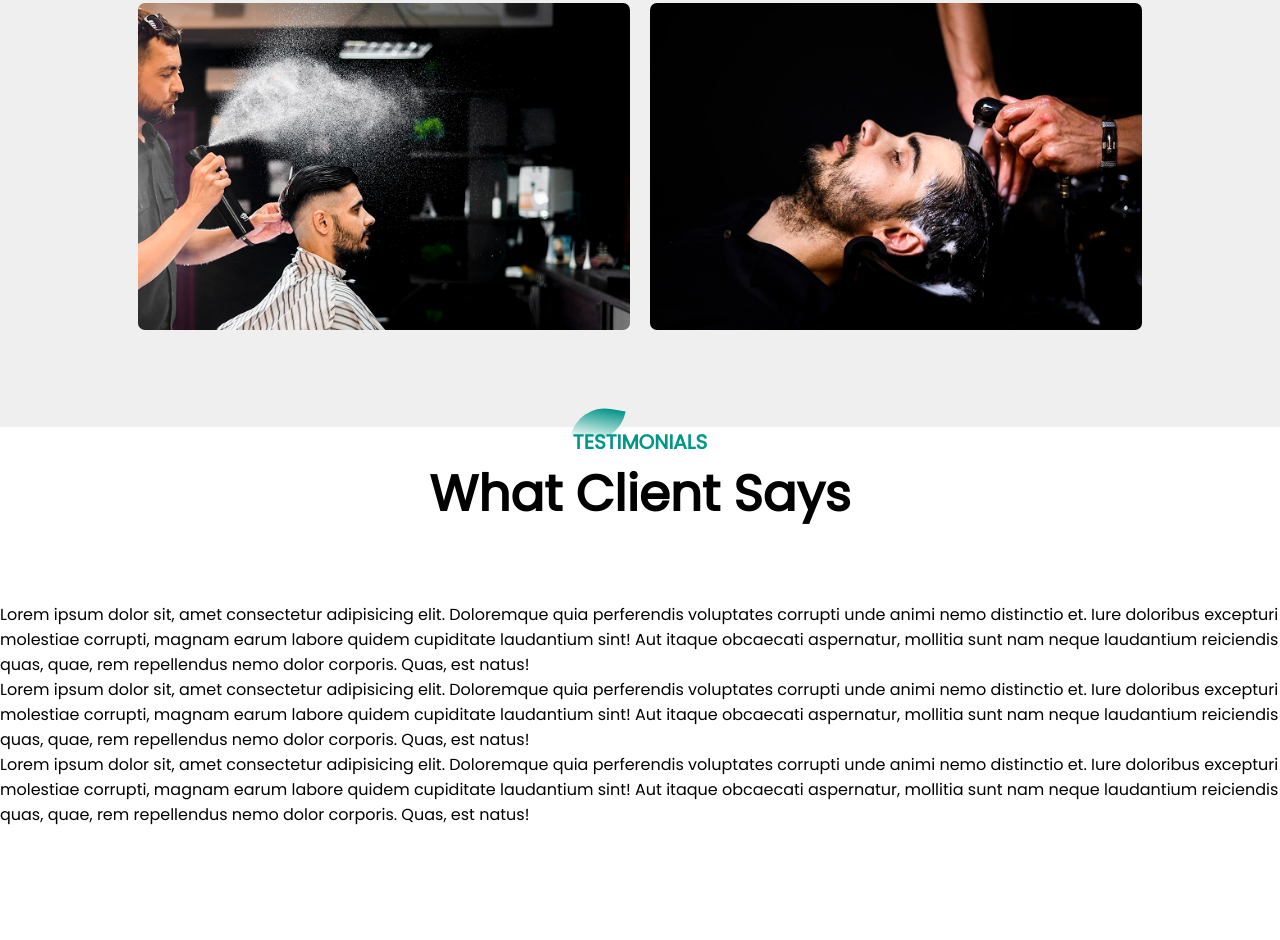
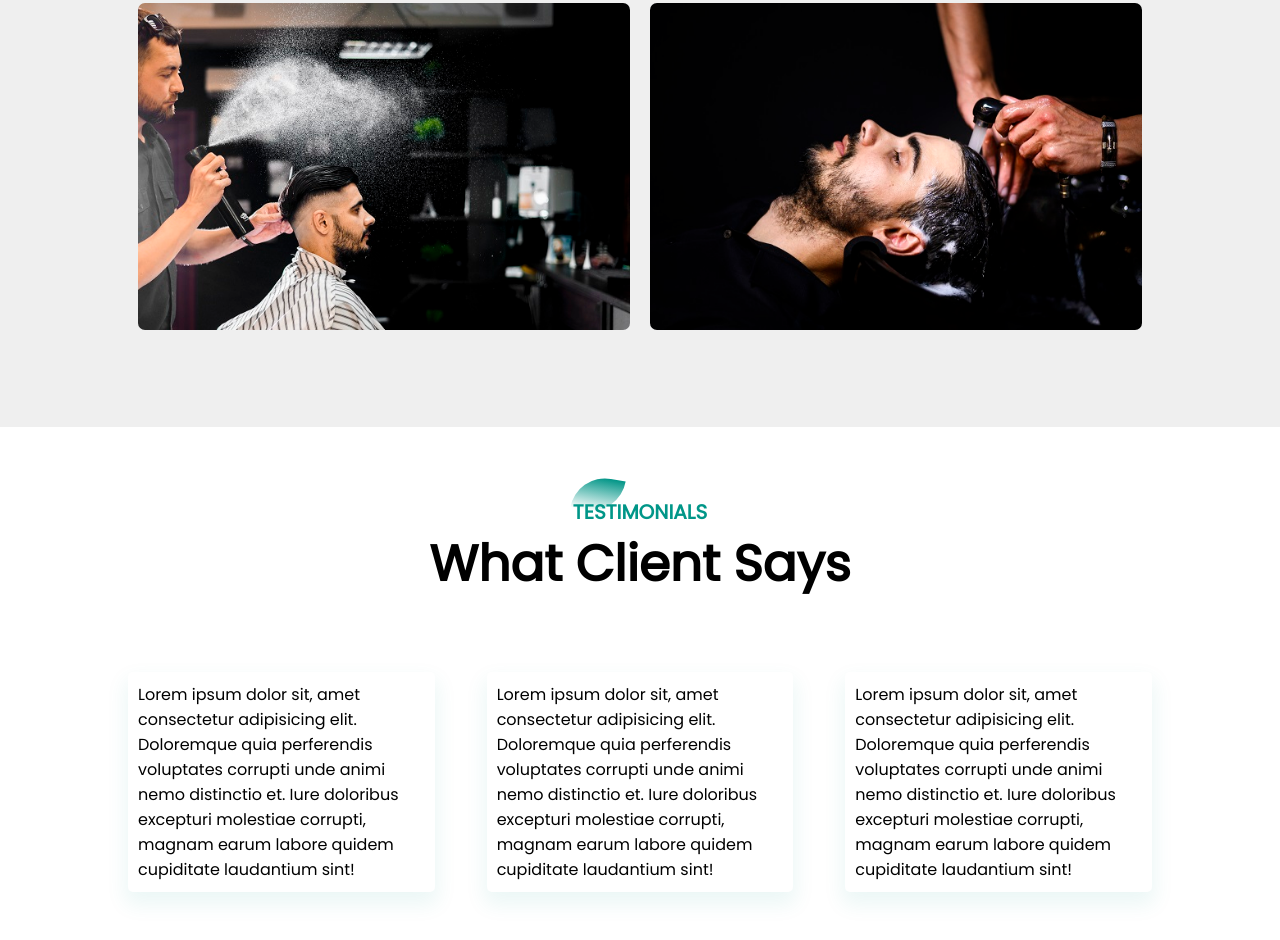
Before and after one commit to DmitryVelichko/barber-shop, a plain HTML site: page index.html in a window 1280 px wide. Shown: the part 2200-3140 px from the top of the page. Before the commit the page ends 3027 px from the top, so only its background shows below. Drawn offline with Linux system fonts and the light colour scheme.

Commit message:
new commit

```diff
--- a/index.html
+++ b/index.html
@@ -154,7 +154,7 @@
       </div>
     </section>
 
-    <section class="testimonial">
+    <section id="testimonial">
       <div class="title-text">
         <p>TESTIMONIALS</p>
         <h1>What Client Says</h1>
@@ -165,9 +165,7 @@
             Lorem ipsum dolor sit, amet consectetur adipisicing elit. Doloremque
             quia perferendis voluptates corrupti unde animi nemo distinctio et.
             Iure doloribus excepturi molestiae corrupti, magnam earum labore
-            quidem cupiditate laudantium sint! Aut itaque obcaecati aspernatur,
-            mollitia sunt nam neque laudantium reiciendis quas, quae, rem
-            repellendus nemo dolor corporis. Quas, est natus!
+            quidem cupiditate laudantium sint!
           </p>
         </div>
         <div class="testimonial-col">
@@ -175,9 +173,7 @@
             Lorem ipsum dolor sit, amet consectetur adipisicing elit. Doloremque
             quia perferendis voluptates corrupti unde animi nemo distinctio et.
             Iure doloribus excepturi molestiae corrupti, magnam earum labore
-            quidem cupiditate laudantium sint! Aut itaque obcaecati aspernatur,
-            mollitia sunt nam neque laudantium reiciendis quas, quae, rem
-            repellendus nemo dolor corporis. Quas, est natus!
+            quidem cupiditate laudantium sint!
           </p>
         </div>
         <div class="testimonial-col">
@@ -185,9 +181,7 @@
             Lorem ipsum dolor sit, amet consectetur adipisicing elit. Doloremque
             quia perferendis voluptates corrupti unde animi nemo distinctio et.
             Iure doloribus excepturi molestiae corrupti, magnam earum labore
-            quidem cupiditate laudantium sint! Aut itaque obcaecati aspernatur,
-            mollitia sunt nam neque laudantium reiciendis quas, quae, rem
-            repellendus nemo dolor corporis. Quas, est natus!
+            quidem cupiditate laudantium sint!
           </p>
         </div>
       </div>
--- a/style.css
+++ b/style.css
@@ -324,20 +324,30 @@ hr {
 
 /* Testimonials */
 
+
 #testimonial {
   width: 100%;
   padding: 70px 0;
 }
 
-.testimonail-row {
+.testimonial-row {
   width: 80%;
-  margin: auto;
-  display: flex;
-  justify-content: space-between;
-  align-items: flex-start;
-  flex-wrap: wrap;
+ margin: auto;
+ display: flex;
+ justify-content: space-between;
+ align-items: flex-start;
+ flex-wrap: wrap;
 }
 
-.testimonail-col {
+.testimonial-col {
   flex-basis: 28%;
+  padding: 10px;
+  margin-bottom: 30px;
+  border-radius: 5px;
+  box-shadow: 0 10px 20px 3px #00968814;
+  cursor: pointer;
 }
+
+.testimonial-col p {
+
+}
```
